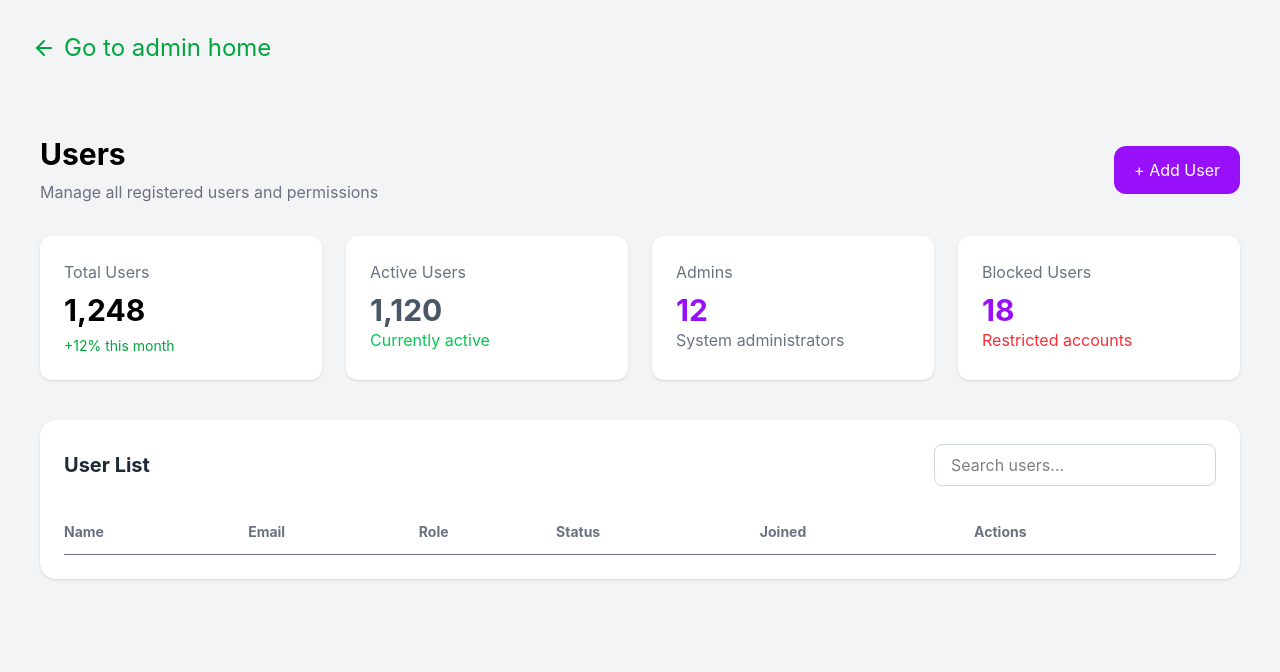
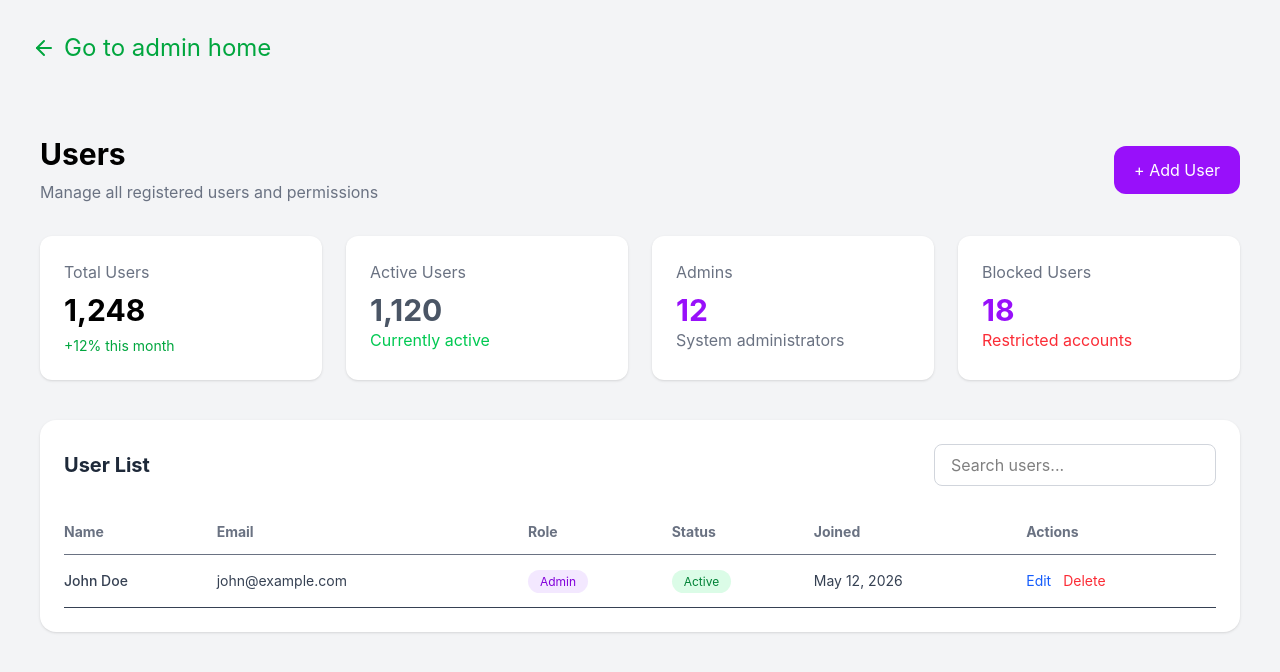
Before and after one commit to rumachoudhury/monorepo-ecommerce-app, a Next.js app in the folder apps/admin/: page /users in a window 1280 px wide. Shown: the top 672 px of the page. Built offline with nearby package versions, Linux system fonts and the light colour scheme.

Commit message:
Add table body with user row actions (edit/delete)

```diff
--- a/apps/admin/src/app/users/page.tsx
+++ b/apps/admin/src/app/users/page.tsx
@@ -315,6 +315,34 @@ function UsersPage() {
                     <th className="text-left">Actions</th>
                   </tr>
                 </thead>
+
+                {/* Table Body */}
+                <tbody className="text-gray-700">
+                  <tr className="border-b transition hover:bg-gray-50">
+                    <td className="py-4 font-medium">John Doe</td>
+                    <td>john@example.com</td>
+                    <td>
+                      <span className="bg-purple-100 text-purple-700 px-3 py-1 rounded-full text-xs">
+                        Admin
+                      </span>
+                    </td>
+                    <td>
+                      <span className="bg-green-100 text-green-700 px-3 py-1 rounded-full text-xs">
+                        Active
+                      </span>
+                    </td>
+                    <td>May 12, 2026</td>
+                    <td>
+                      <button className="text-blue-600 hover:underline mr-3">
+                        Edit
+                      </button>
+
+                      <button className="text-red-500 hover:underline">
+                        Delete
+                      </button>
+                    </td>
+                  </tr>
+                </tbody>
               </table>
             </div>
           </div>
```
